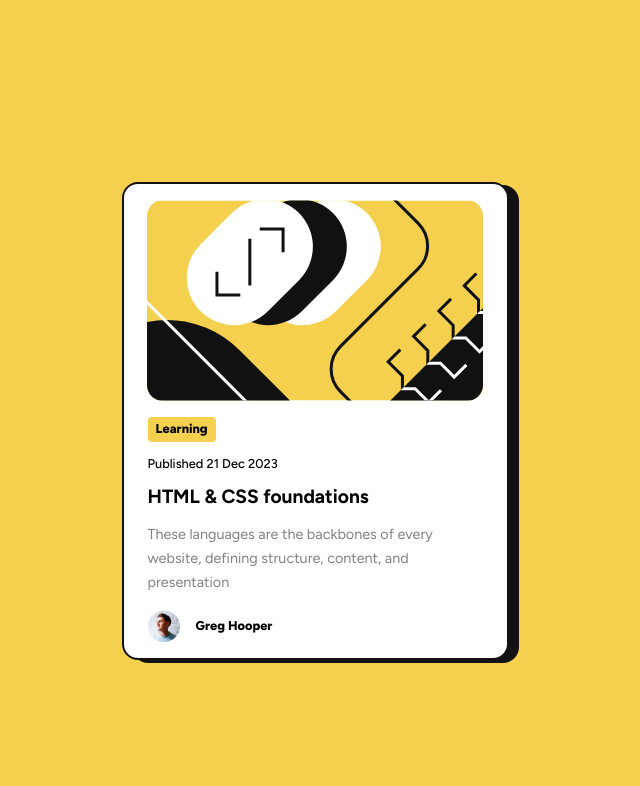
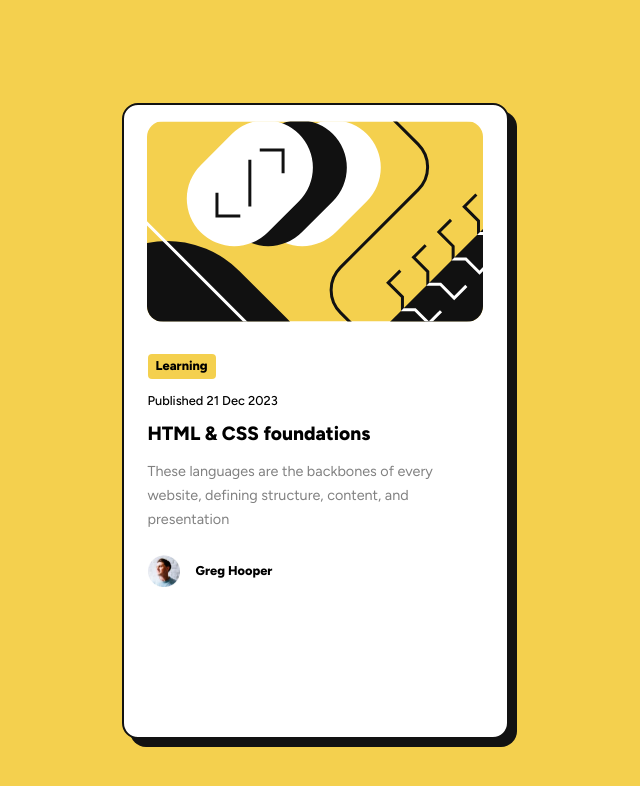
Before and after one commit to ls-cabreira/blog-card, a plain HTML site: page index.html in a window 1280 px wide. Shown: the whole page, without its empty margins (325-965 px from the left). Drawn offline with Linux system fonts and the light colour scheme.

Commit message:
Alterações no box shadow e height do card

```diff
--- a/styles/main.css
+++ b/styles/main.css
@@ -11,7 +11,7 @@ main {
     padding: 1rem 1.5rem;
     background-color: var(--branco);
     border-radius: 16px;
-    box-shadow: 10px 3px 0px 0px var(--preto);
+    box-shadow: 8px 8px 0px 0px var(--preto);
     max-width: 335px;
 }
 
@@ -48,7 +48,7 @@ main {
 }
 
 .blog-card__titulo {
-    font-weight: 700;
+    font-weight: 800;
     font-size: 1.2rem;
 }
 
@@ -62,7 +62,7 @@ main {
     display: flex;
     align-items: center;
     gap: 1rem;
-    margin-top: 1rem;
+    margin-top: 1.5rem;
 }
 
 .blog-card__profile img {
@@ -74,3 +74,13 @@ main {
     font-weight: 800;
     font-size: 0.8rem;
 }
+
+@media screen and (min-width: 450px) {
+    .blog-card__image-container img {
+        margin-bottom: 2rem;
+    }
+
+    .blog-card {
+        min-height: 75vh;
+    }
+}
```
